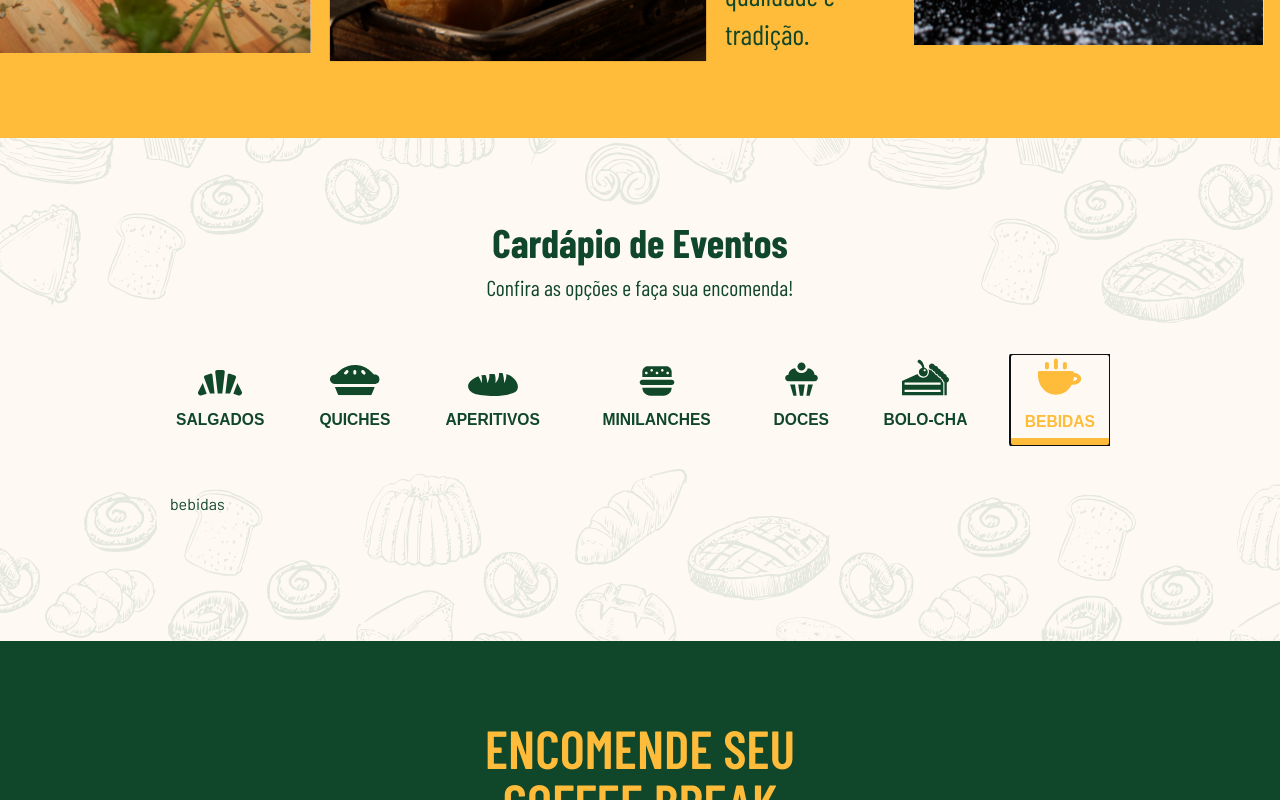
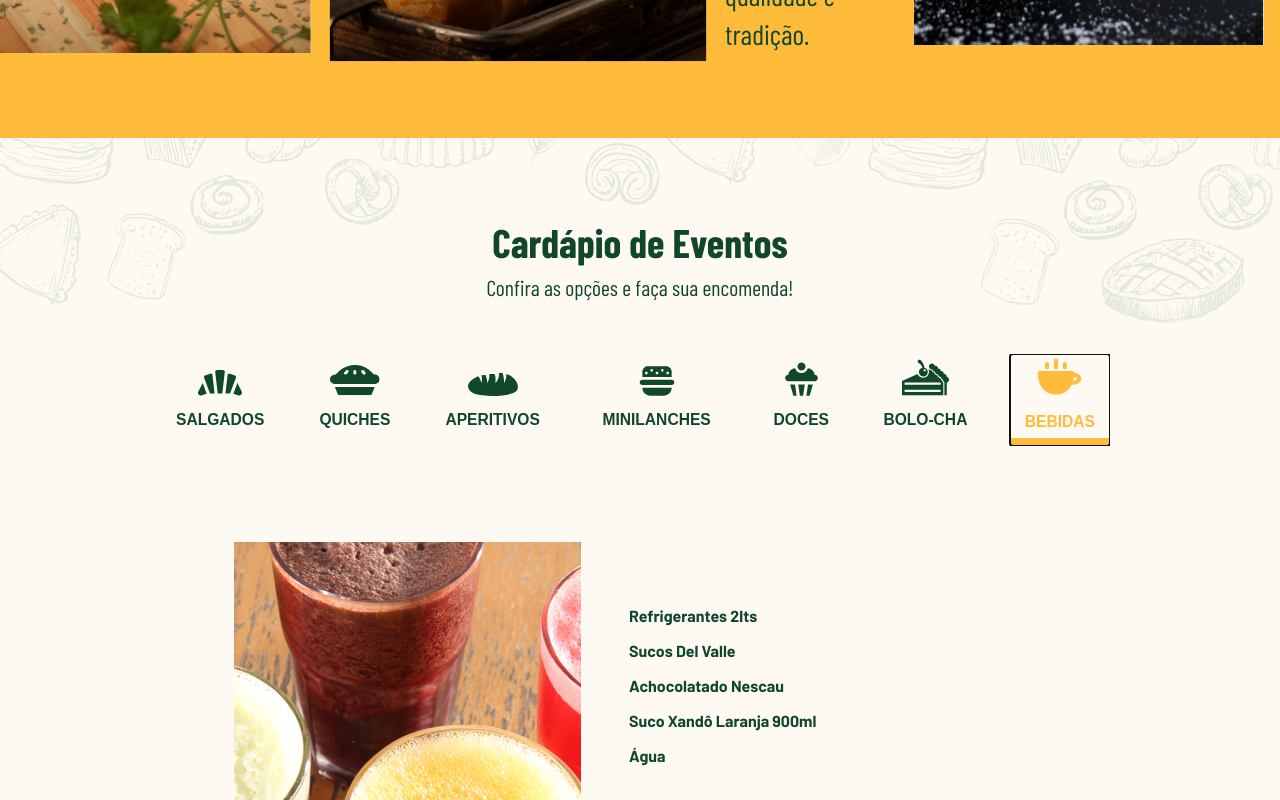
Before and after one commit to h-nriquevieira/padaria-santa-rosalia, a React (Create React App) app: page / in a window 1280 px wide. Both pictures are taken after a click on the tab "BEBIDAS". Shown: the part 1304-2104 px from the top of the page. Built offline with nearby package versions, Linux system fonts and the light colour scheme.

Commit message:
Finish bebidas section

```diff
--- a/src/components/MenuTabs/MenuTabs.jsx
+++ b/src/components/MenuTabs/MenuTabs.jsx
@@ -14,6 +14,7 @@ import Aperitivos from './TabsContent/Aperitivos/Aperitivos'
 import MiniLanches from './TabsContent/MiniLanches/MiniLanches'
 import Doces from './TabsContent/Doces/Doces'
 import BoloCha from './TabsContent/BoloCha/BoloCha'
+import Bebidas from './TabsContent/Bebidas/Bebidas'
 
 
 export default function MenuTabs() {
@@ -68,7 +69,7 @@ export default function MenuTabs() {
         <BoloCha />
       </Tabs.Content>
       <Tabs.Content className='menu-tab--content' value='bebidas'>
-        <p>bebidas</p>
+        <Bebidas />
       </Tabs.Content>
     </Tabs.Root>
   )
--- /dev/null
+++ b/src/components/MenuTabs/TabsContent/Bebidas/Bebidas.css
@@ -0,0 +1,25 @@
+.bebidas-content {
+  display: flex;
+  flex-direction: column;
+  align-items: center;
+  width: 320px;
+}
+
+.bebidas-content picture {
+  margin-bottom: 1.5rem;
+}
+
+@media only screen and (min-width:1024px) {
+  .bebidas-content {
+    display: flex;
+    flex-direction: row;
+    width: 940px;
+    column-gap: 3rem;
+    padding: 4rem 0 0 4rem;
+  }
+
+  .bebidas-content div {
+    align-self: start;
+    padding-top: 3rem;
+  }
+}
--- /dev/null
+++ b/src/components/MenuTabs/TabsContent/Bebidas/Bebidas.jsx
@@ -0,0 +1,25 @@
+import React from 'react';
+import './Bebidas.css'
+import bebidas from '../../../../assets/menu/bebidas.jpg'
+import bebidasMobile from '../../../../assets/menu/bebidas-mobile.jpg'
+
+
+function Bebidas() {
+  return (
+    <div className="bebidas-content">
+      <picture>
+        <source media="(min-width: 1024px)" srcset={bebidas} />
+        <img src={bebidasMobile} alt="" />
+      </picture>
+      <div>
+        <p><span className="bold">Refrigerantes 2lts</span></p>
+        <p><span className="bold">Sucos Del Valle</span></p>
+        <p><span className="bold">Achocolatado Nescau</span></p>
+        <p><span className="bold">Suco Xandô Laranja 900ml</span></p>
+        <p><span className="bold">Água</span></p>
+      </div>
+    </div>
+  );
+}
+
+export default Bebidas;
```
Also changed, not shown: src/assets/menu/bebidas-mobile.jpg (added), src/assets/menu/bebidas.jpg (added).
